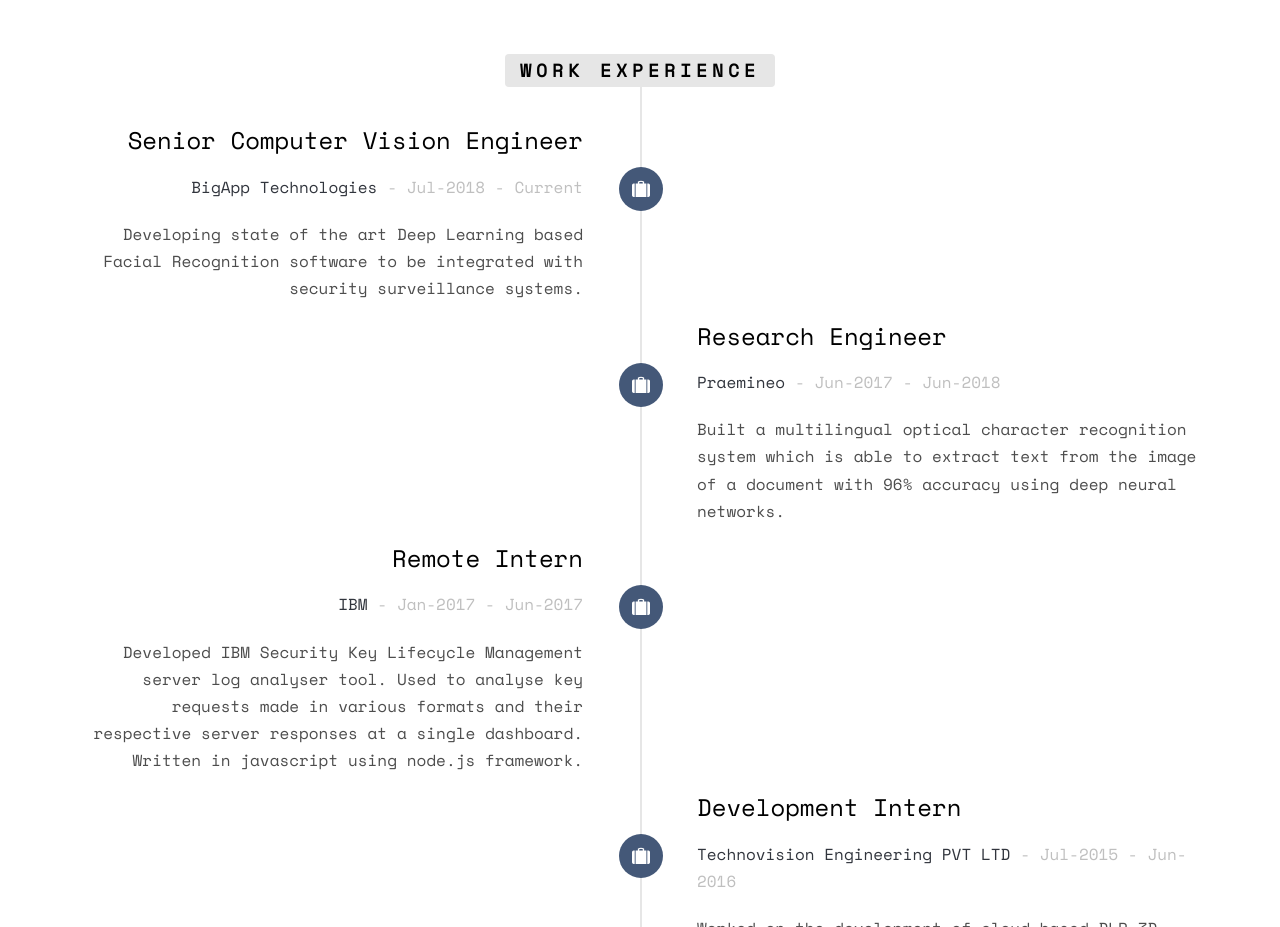
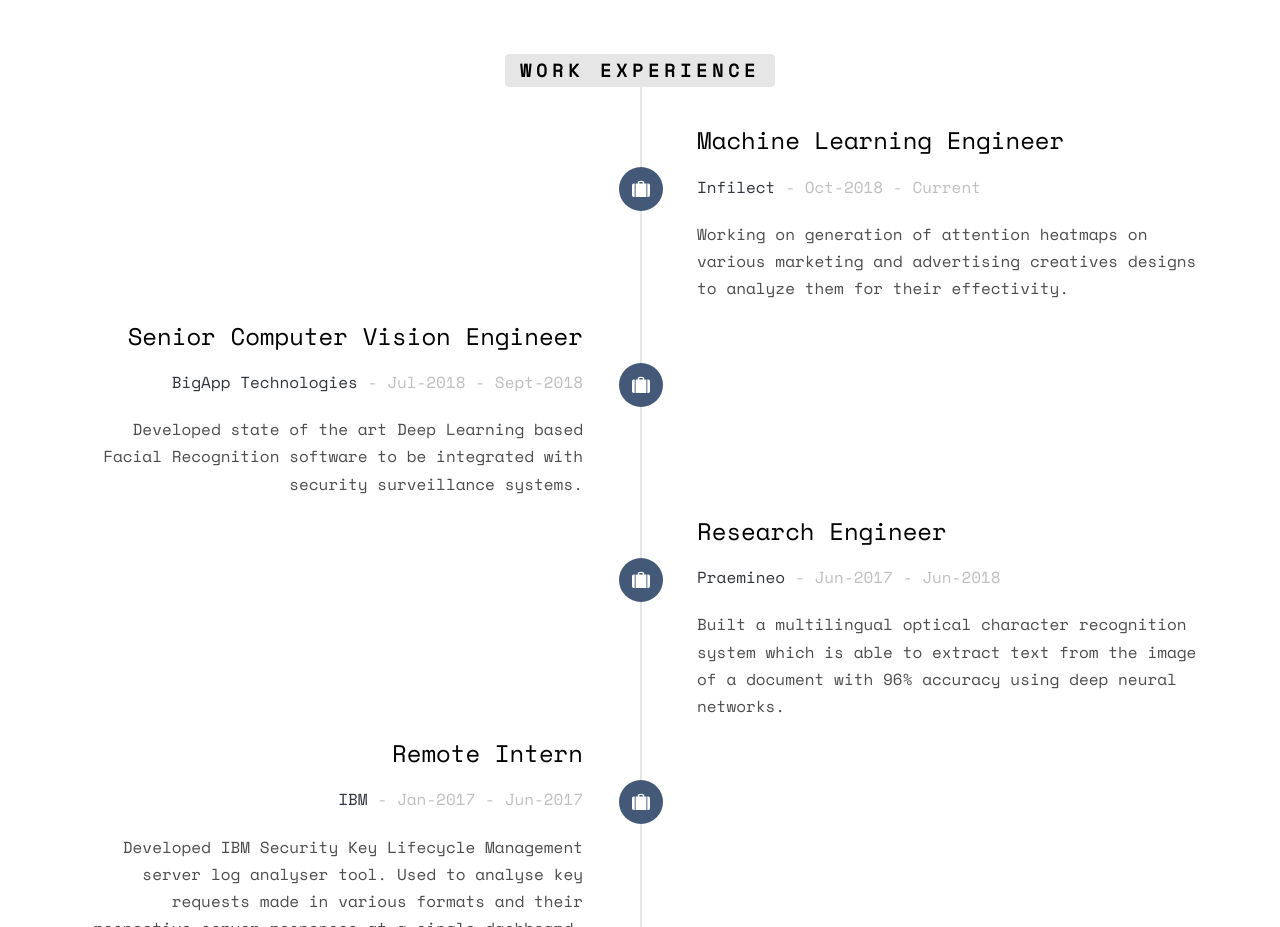
Before and after one commit to Backalla/site, a website: page public/index.html in a window 1280 px wide. Shown: the part 1780-2707 px from the top of the page. Drawn offline with nearby package versions, Linux system fonts and the light colour scheme; some packages are replaced by stand-ins of ours; no server answers; a script that the page names is missing; files whose address does not match are found by name.

Commit message:
Added infilect experience to resume section

```diff
--- a/public/index.html
+++ b/public/index.html
@@ -145,15 +145,27 @@
 						<li class="timeline-heading text-center animate-box">
 							<div><h3>Work Experience</h3></div>
 						</li>
+						<li class="timeline-inverted animate-box">
+							<div class="timeline-badge"><i class="icon-suitcase"></i></div>
+							<div class="timeline-panel">
+								<div class="timeline-heading">
+									<h3 class="timeline-title">Machine Learning Engineer</h3>
+									<span class="company"><a href="https://infilect.com/" target="_blank">Infilect</a> - Oct-2018 - Current</span>
+								</div>
+								<div class="timeline-body">
+									<p>Working on generation of attention heatmaps on various marketing and advertising creatives designs to analyze them for their effectivity.</p>
+								</div>
+							</div>
+						</li>
 						<li class="animate-box timeline-unverted">
 							<div class="timeline-badge"><i class="icon-suitcase"></i></div>
 							<div class="timeline-panel">
 								<div class="timeline-heading">
 									<h3 class="timeline-title">Senior Computer Vision Engineer</h3>
-									<span class="company"><a href="https://bigappcompany.com/" target="_blank">BigApp Technologies</a> - Jul-2018 - Current</span>
+									<span class="company"><a href="https://bigappcompany.com/" target="_blank">BigApp Technologies</a> - Jul-2018 - Sept-2018</span>
 								</div>
 								<div class="timeline-body">
-									<p>Developing state of the art Deep Learning based Facial Recognition software to be integrated with security surveillance systems.</p>
+									<p>Developed state of the art Deep Learning based Facial Recognition software to be integrated with security surveillance systems.</p>
 								</div>
 							</div>
 						</li>
```
